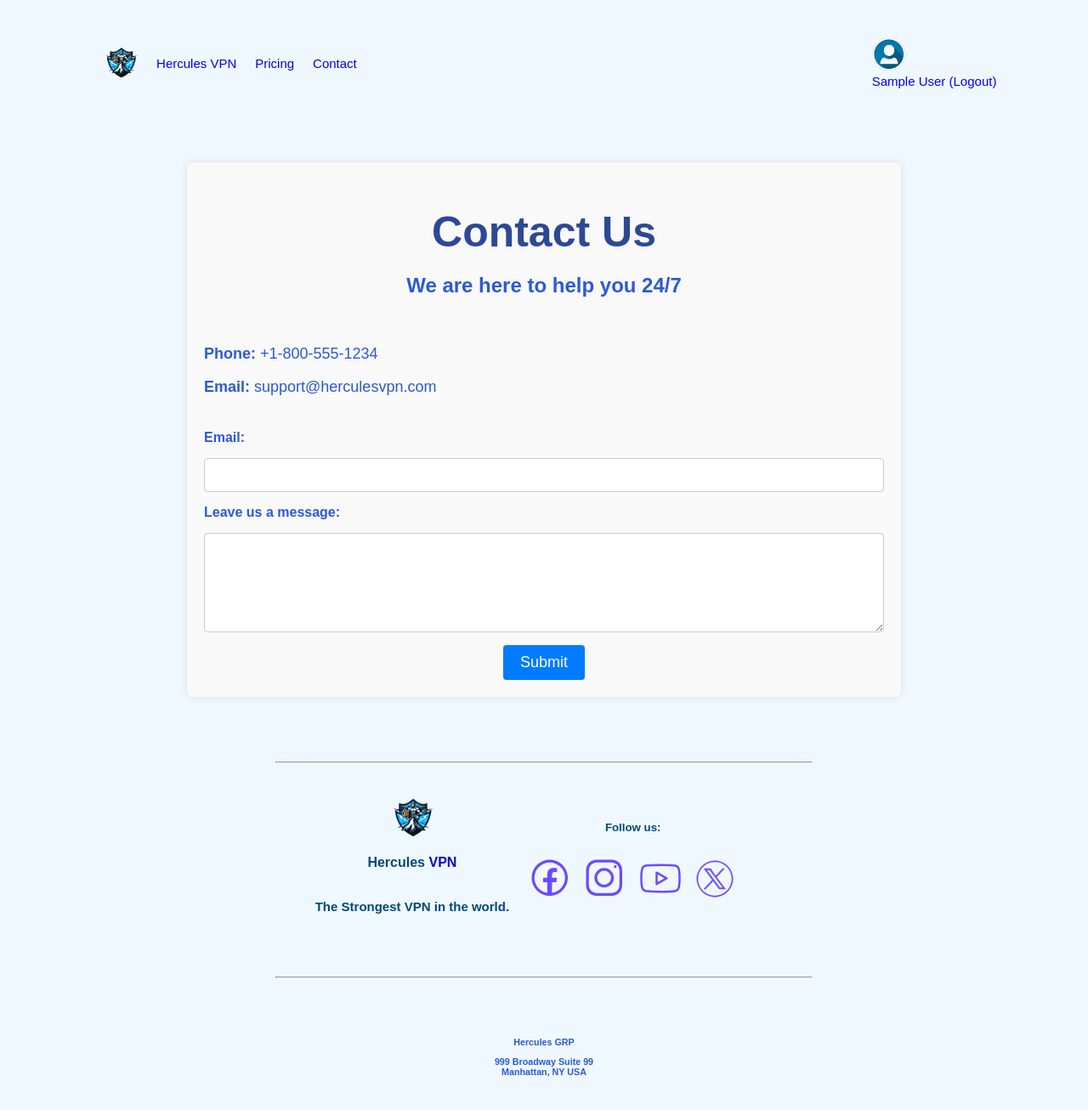
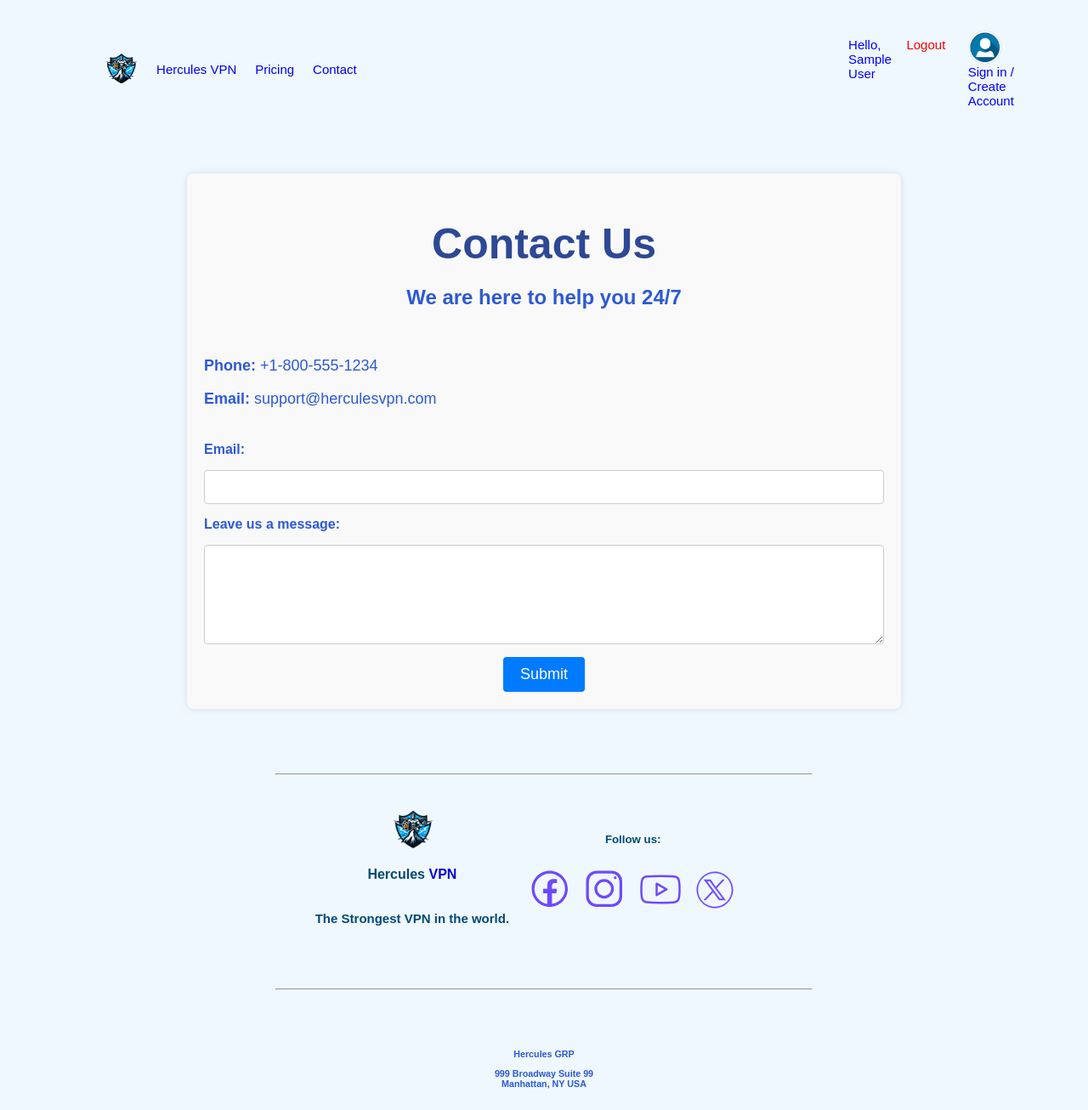
Before and after one commit to nishaaby2595/AdvFinalProj, a Flask app: page /contact in a window 1280 px wide. Shown: the whole page at 85% size. Before the commit the page ends 1267 px from the top, so only its background shows below. Run offline with Flask 3, Linux system fonts and the light colour scheme; the visitor is signed in with stand-in values (Sample User, id 1); some libraries are stand-ins or nearby versions.

Commit message:
Update layout.html

```diff
--- a/templates/layout.html
+++ b/templates/layout.html
@@ -29,19 +29,33 @@
                         <li><a href="{{ url_for('pricing') }}">Pricing</a></li>
                         <li><a href="{{ url_for('contact') }}">Contact</a></li>
                         <div class="signup">
+                            {% if session.get('email') %}
                                 <li>
-                                <img src="{{ url_for('static', filename='images/icons/profile.png') }}" width="40px" alt="">
-                                {% if session.get('email') %}
-
+                                    <!-- Display the username -->
+                                    <span style="color: blue;">Hello, {{ session['user_name'] }}</span>
+                                </li>
+                                <li>
+                                    <!-- Logout option -->
                                     <a href="{{ url_for('logout') }}">
-                                    <span class="fas fa-user" style="color:blue">{{ session['user_name'] }} (Logout)</span>
+                                        <span class="fas fa-sign-out-alt" style="color: red;">Logout</span>
                                     </a>
+                                </li>
+                                <li></li>
+                                    <!-- Sign in or Create Account option -->
+                                    <a href="{{ url_for('signup') }}">
+                                        <img src="{{ url_for('static', filename='images/icons/profile.png') }}" width="40px" alt="Profile">
+                                        <span class="fas fa-user" style="color: blue;">Sign in / Create Account</span>
+                                    </a>
+                                </li>
                             {% else %}
+                                <li>
+                                    <!-- Sign in or Create Account option -->
                                     <a href="{{ url_for('signup') }}">
-                                    <span class="fas fa-user" style="color:blue">Sign in / Create Account</span>
+                                        <img src="{{ url_for('static', filename='images/icons/profile.png') }}" width="40px" alt="Profile">
+                                        <span class="fas fa-user" style="color: blue;">Sign in / Create Account</span>
                                     </a>
+                                </li>
                             {% endif %}
-                            </li>
                         </div>
                     </ul>
                 </nav>
```
Lines whose indentation alone changed are shown as unchanged.
